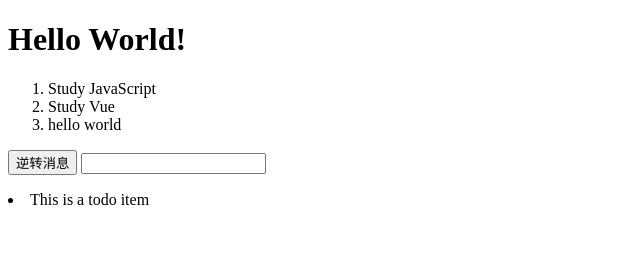
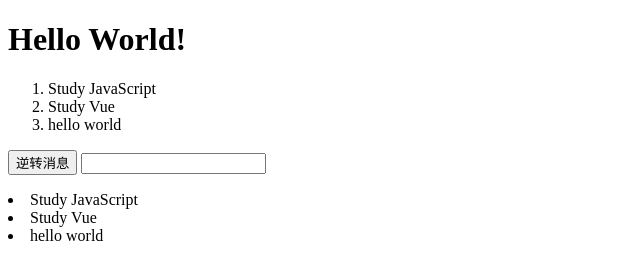
Before and after one commit to izdt/learnElectron, an Electron app: page index.html in a window 900 px wide. Shown: the whole page, without its empty margins (0-640 px from the left). Drawn offline with Linux system fonts and the light colour scheme.

Commit message:
update with props

```diff
--- a/index.html
+++ b/index.html
@@ -17,13 +17,14 @@
         <button v-on:click="reverseMessage">逆转消息</button>
         <input v-model="message">
         <p>{{ message }}</p>
-        <todo-item></todo-item>
+        <todo-item v-for="item in todos" v-bind:todo="item"></todo-item>
     </div>
   </body>
 
   <script>
     Vue.component('todo-item', {
-        template: '<li>This is a todo item</li>'
+        props: ['todo'],
+        template: '<li>{{todo.text}}</li>'
     })
 
     const app4 = new Vue({
```
